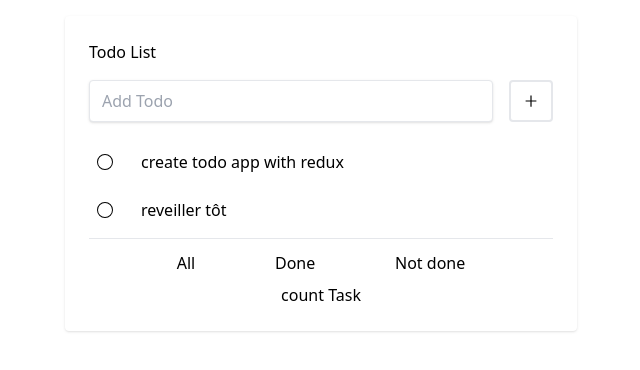
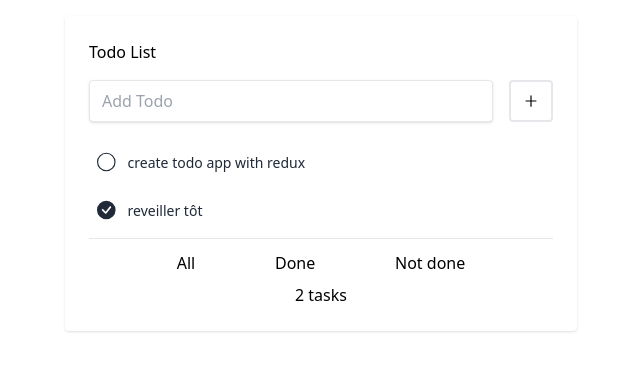
Before and after one commit to Mrsoufixx/to-Do-List, a React (Create React App) app: page / in a window 1280 px wide. Shown: the top 370 px of the page, without its empty margins (319-959 px from the left). Built offline with nearby package versions, Linux system fonts and the light colour scheme.

Commit message:
add filter

```diff
--- a/src/components/EditTask.js
+++ b/src/components/EditTask.js
@@ -20,23 +20,24 @@ function EditTask() {
         isDone: false,
       })
     );
+    setDescription("")
       navigate("/")
   };
 
   return (
     <div className="mb-4">
-      <h1 className="text-grey-darkest">Todo List</h1>
+      <h1 className="text-gray-800">Todo List</h1>
       <div className="flex mt-4">
         <input
           type="text"
-          className="shadow appearance-none border rounded w-full py-2 px-3 mr-4 text-grey-darker"
+          className="shadow appearance-none border rounded w-full py-2 px-3 mr-4 text-gray-800"
           placeholder="Add Todo"
           value={description}
           onChange={(e) => setDescription(e.target.value)}
         />
         <button
           onClick={editBtn}
-          className="flex-no-shrink p-2 border-2 rounded text-teal border-teal hover:text-white hover:bg-teal"
+          className="flex-no-shrink p-2 border-2 rounded text-teal border-teal text-gray-800 hover:text-green-600 "
         >
           Update
         </button>
--- a/src/components/ListTask.js
+++ b/src/components/ListTask.js
@@ -1,11 +1,11 @@
 import React, { useState } from "react";
 import AddTask from "./AddTask";
 import { useDispatch, useSelector } from "react-redux";
-import { BsCircle } from "react-icons/bs";
+import { BsCircle, BsCheckCircleFill } from "react-icons/bs";
 import { FiEdit3 } from "react-icons/fi";
 import { MdOutlineClose } from "react-icons/md";
 import { Link } from "react-router-dom";
-import { removeTaskAction } from "../redux/actions/ActionsTask";
+import { editTaskAction, removeTaskAction } from "../redux/actions/ActionsTask";
 
 function ListTask() {
   const [hoveredTaskId, setHoveredTaskId] = useState(null);
@@ -14,12 +14,31 @@ function ListTask() {
   const removeBtn = (id) => {
     dispatch(removeTaskAction(id));
   };
+  const toggleDone = (id) => {
+    const updatedTask = tasks.find((task) => task.id === id);
+    updatedTask.isDone = !updatedTask.isDone;
+    dispatch(editTaskAction(updatedTask));
+  };
+
+  const [filteredTasks, setFilteredTasks] = useState(tasks);
+
+  const showAllTasks = () => {
+    setFilteredTasks(tasks);
+  };
+
+  const showDoneTasks = () => {
+    setFilteredTasks(tasks.filter((task) => task.isDone));
+  };
+
+  const showNotDoneTasks = () => {
+    setFilteredTasks(tasks.filter((task) => !task.isDone));
+  };
 
   return (
     <>
       <AddTask />
       <div>
-        {tasks.map((task, index) => {
+        {filteredTasks.map((task, index) => {
           const isHovered = task.id === hoveredTaskId;
           return (
             <div
@@ -28,22 +47,25 @@ function ListTask() {
               onMouseEnter={() => setHoveredTaskId(task.id)}
               onMouseLeave={() => setHoveredTaskId(null)}
             >
-              <button className="flex-no-shrink p-2 mr-4 text-green  hover:bg-green">
-                <BsCircle />
+              <button
+                className="flex gap-3 p-2 mr-4 text-gray-800 text-[20px] w-full"
+                onClick={() => toggleDone(task.id)}
+              >
+                {task.isDone ? <BsCheckCircleFill /> : <BsCircle />}
+                <p className="w-full flex justify-start text-grey-950 whitespace-normal text-[14px]">
+                  {task.description}
+                </p>
               </button>
-              <p className="w-full text-grey-950 whitespace-normal ">{task.description}</p>
-
               {isHovered && (
-                <div className="flex p-2">
+                <div className="flex gap-2 items-center p-2">
                   <Link to={`/edit/${task.id}`}>
-                    <button className="flex-no-shrink px-1.5 py-1 rounded text-blue-600 hover:text-white hover:bg-blue-600">
+                    <button className=" text-gray-800 hover:text-blue-600 text-[20px] translate-y-1">
                       <FiEdit3 />
                     </button>
                   </Link>
-
                   <button
                     onClick={() => removeBtn(task.id)}
-                    className="flex-no-shrink px-1.5 py-1 rounded text-red-600 hover:text-white hover:bg-red-600 "
+                    className=" text-gray-800 hover:text-red-600  text-[25px]"
                   >
                     <MdOutlineClose />
                   </button>
@@ -52,14 +74,14 @@ function ListTask() {
             </div>
           );
         })}
-        <hr className="my-1"/>
+        <hr className="my-1" />
         <div className="flex flex-col items-center">
           <div className="flex w-full justify-evenly p-2 ">
-            <button>All</button>
-            <button>Done</button>
-            <button>Not done</button>
+            <button onClick={showAllTasks}>All</button>
+            <button onClick={showDoneTasks}>Done</button>
+            <button onClick={showNotDoneTasks}>Not done</button>
           </div>
-          <span>count Task</span>
+          <span>{filteredTasks.length} tasks</span>
         </div>
       </div>
     </>
```
